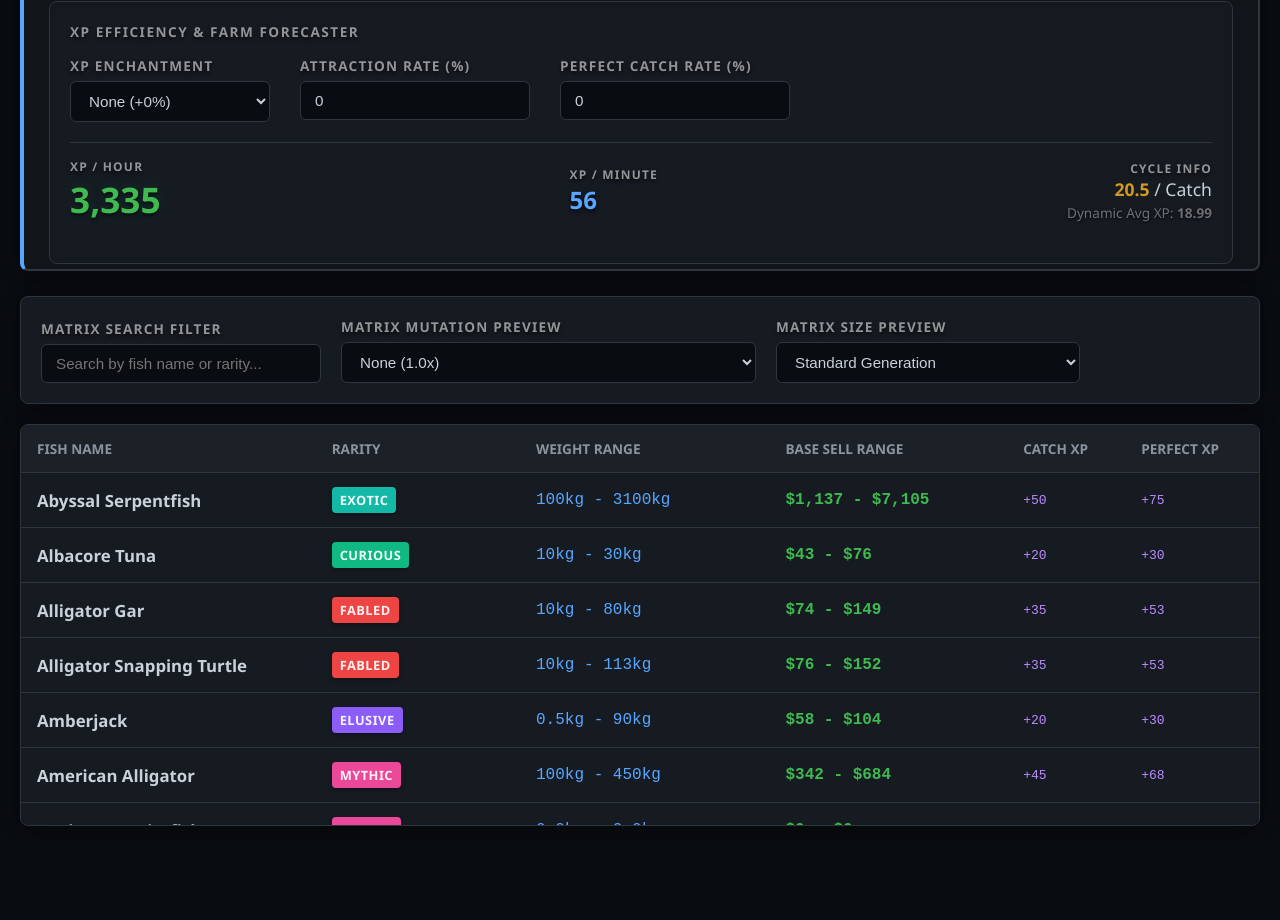
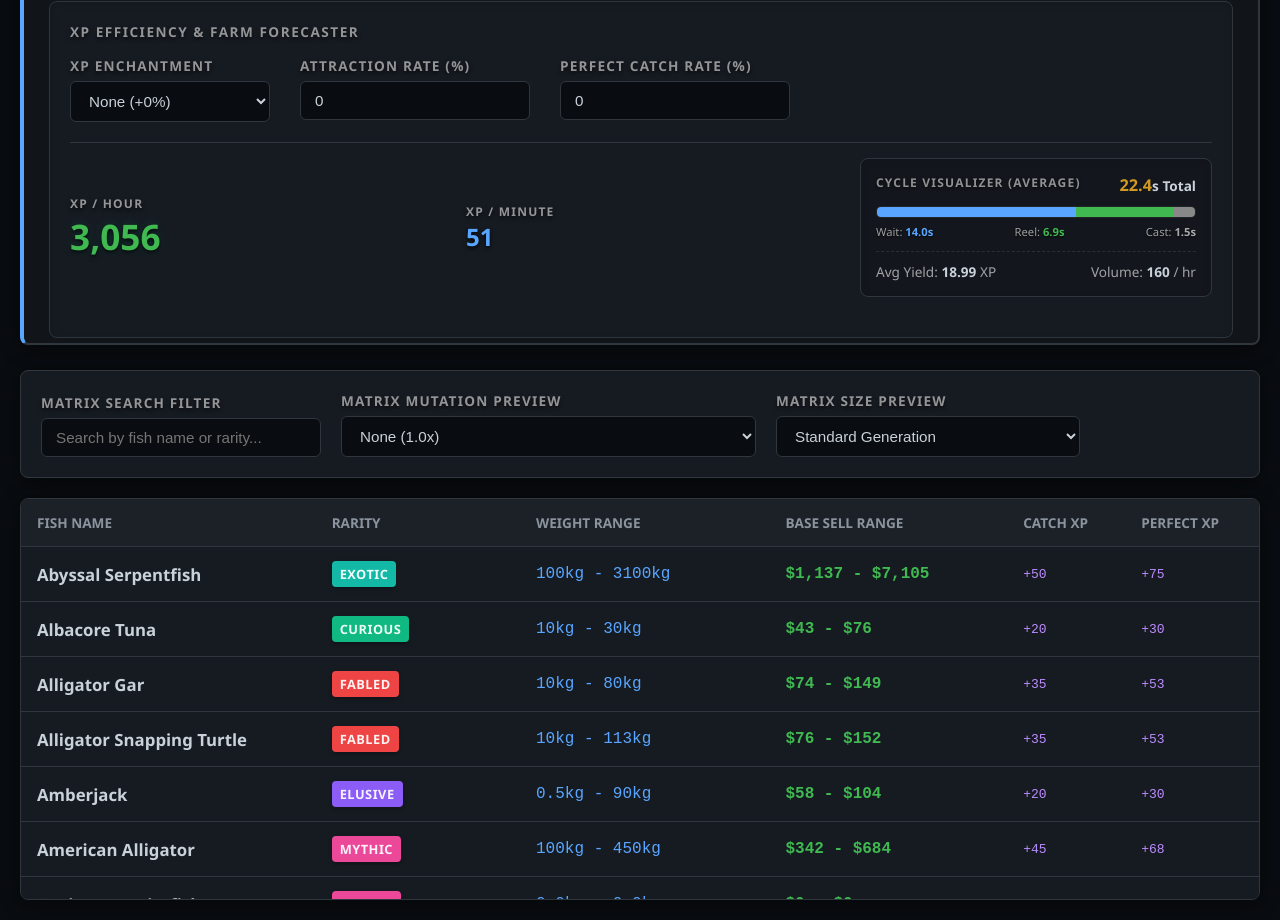
Before and after one commit to VixenCreations/Fish-Appraiser-Engine, a website: page index.html in a window 1280 px wide. Shown: the part 1038-1958 px from the top of the page. Before the commit the page ends 1884 px from the top, so only its background shows below. Drawn offline with Linux system fonts and the light colour scheme.

Commit message:
Updated Time Table, XP Calculator Graphics
Updated Ui for XP Calculator
Updated Time Table with exact times
Added Cycle Average Output
Added Cast Time Delay
Updated XP Calculator to show how much time is factoring

```diff
--- a/app.js
+++ b/app.js
@@ -432,18 +432,20 @@ function renderProbabilities(luckMult) {
 }
 
 // --- 6. XP EFFICIENCY FORECASTER ---
+
+// Updated to include Developer-Confirmed Mini-Game Times
 const rarityXpMap = {
-    "trash": { base: 10, perf: 10 },
-    "abundant": { base: 15, perf: 23 },
-    "common": { base: 15, perf: 23 },
-    "curious": { base: 20, perf: 30 },
-    "elusive": { base: 20, perf: 30 },
-    "relic": { base: 25, perf: 38 },
-    "fabled": { base: 35, perf: 53 },
-    "mythic": { base: 45, perf: 68 },
-    "exotic": { base: 50, perf: 75 },
-    "secret": { base: 60, perf: 90 },
-    "ultimate": { base: 70, perf: 105 }
+    "trash": { base: 10, perf: 10, reel: 5.5 },
+    "abundant": { base: 15, perf: 23, reel: 6.0 },
+    "common": { base: 15, perf: 23, reel: 6.5 },
+    "curious": { base: 20, perf: 30, reel: 7.0 },
+    "elusive": { base: 20, perf: 30, reel: 8.0 },
+    "relic": { base: 25, perf: 38, reel: 5.5 },
+    "fabled": { base: 35, perf: 53, reel: 9.0 },
+    "mythic": { base: 45, perf: 68, reel: 10.5 },
+    "exotic": { base: 50, perf: 75, reel: 12.0 },
+    "secret": { base: 60, perf: 90, reel: 9.0 },
+    "ultimate": { base: 70, perf: 105, reel: 8.0 }
 };
 
 function calculateXP() {
@@ -452,7 +454,7 @@ function calculateXP() {
     const attractionRate = Math.max(0, Math.min(100, parseFloat(document.getElementById('xpAttraction').value) || 0));
     const perfRate = Math.max(0, Math.min(100, parseFloat(document.getElementById('xpPerfect').value) || 0)) / 100;
 
-    // We grab the hidden luck multiplier calculated by the RNG module to scale the XP properly
+    // Grab the hidden luck multiplier
     const rawLuck = parseFloat(document.getElementById('luckRaw').value) || 0;
     const luckBuffs = parseFloat(document.getElementById('luckBuffs').value) || 1.0;
     const luckExt = parseFloat(document.getElementById('luckExternal').value) || 1.0;
@@ -460,11 +462,11 @@ function calculateXP() {
     luckMult = luckMult * luckBuffs * luckExt;
 
     // 2. Piecewise Linear Interpolation (Lerp) for Attraction Time
-    let attractionTime = 14.5; // Base estimate for 0%
+    let attractionTime = 14.0; // Mathematically proven base for 0%
     const attrCurve = [
-        { r: 0, t: 14.5 }, { r: 10, t: 13 }, { r: 20, t: 12 },
-        { r: 30, t: 11 }, { r: 40, t: 9 }, { r: 65, t: 5.5 },
-        { r: 70, t: 4 }, { r: 90, t: 2 }, { r: 100, t: 0 }
+        { r: 0, t: 14.0 }, { r: 10, t: 12.6 }, { r: 20, t: 11.2 },
+        { r: 30, t: 9.8 }, { r: 40, t: 8.4 }, { r: 65, t: 4.9 },
+        { r: 70, t: 4.2 }, { r: 80, t: 2.8 }, { r: 90, t: 1.4 }, { r: 100, t: 0.0 }
     ];
 
     for (let i = 0; i < attrCurve.length - 1; i++) {
@@ -475,38 +477,62 @@ function calculateXP() {
         }
     }
 
-    // Cycle Time = Attraction + 6s Bar Catch Speed
-    const cycleTime = attractionTime + 6.0;
-    const catchesPerHour = 3600 / cycleTime;
-    const catchesPerMin = 60 / cycleTime;
-
-    // 3. 4D Chess: Calculate Dynamic Average XP per Catch
+    // 3. 4D Chess: Calculate Dynamic Average XP & Dynamic Reel Time
     let totalWeight = 0;
     let expectedXP = 0;
+    let expectedReelTime = 0;
 
     rarityWeightPool.forEach(tier => {
         // Rebuild the live drop weight using the engine's exact scaling exponents
         const dynamicWeight = tier.baseWeight * Math.pow(luckMult, tier.scaleFactor);
         totalWeight += dynamicWeight;
 
-        // Calculate this specific tier's XP based on user's Perfect Rate
+        // Calculate XP mapping
         const baseXP = rarityXpMap[tier.id].base;
         const perfXP = rarityXpMap[tier.id].perf;
         const tierAvgXP = (baseXP * (1 - perfRate)) + (perfXP * perfRate);
 
-        // Add the weighted XP to the pool
+        // Fetch the specific reel time for this tier
+        const tierReelTime = rarityXpMap[tier.id].reel;
+
+        // Add the weighted values to the pool
         expectedXP += dynamicWeight * tierAvgXP;
+        expectedReelTime += dynamicWeight * tierReelTime;
     });
 
+    // Finalize the weighted averages
     const avgXpPerCatch = expectedXP / totalWeight;
+    const avgReelTime = expectedReelTime / totalWeight;
+
+    // Cycle Time now perfectly maps: Wait + Reel + Human/Animation Delay
+    const castDelay = 1.5;
+    const cycleTime = attractionTime + avgReelTime + castDelay;
+
+    const catchesPerHour = 3600 / cycleTime;
+    const catchesPerMin = 60 / cycleTime;
 
     // 4. Final Math & UI Update
     const xpMultiplier = 1.0 + (enchantBonus / 100);
     const finalXpPerMin = catchesPerMin * avgXpPerCatch * xpMultiplier;
     const finalXpHour = catchesPerHour * avgXpPerCatch * xpMultiplier;
 
+    // --- Update the 3-Stage Visual Timeline Bar ---
+    const waitPct = (attractionTime / cycleTime) * 100;
+    const reelPct = (avgReelTime / cycleTime) * 100;
+    const castPct = (castDelay / cycleTime) * 100;
+
+    document.getElementById('barWait').style.width = `${waitPct}%`;
+    document.getElementById('barReel').style.width = `${reelPct}%`;
+    document.getElementById('barCast').style.width = `${castPct}%`; // New delay bar
+
+    // --- Push Data to the DOM ---
     document.getElementById('outCycleTime').innerText = cycleTime.toFixed(1);
+    document.getElementById('outAttrTime').innerText = attractionTime.toFixed(1) + "s";
+    document.getElementById('outReelTime').innerText = avgReelTime.toFixed(1) + "s";
+    document.getElementById('outCastTime').innerText = castDelay.toFixed(1) + "s"; // Static lock
     document.getElementById('outAvgXp').innerText = avgXpPerCatch.toFixed(2);
+    document.getElementById('outCatchesHour').innerText = Math.floor(catchesPerHour).toLocaleString();
+
     document.getElementById('outXpMin').innerText = finalXpPerMin.toLocaleString(undefined, { maximumFractionDigits: 0 });
     document.getElementById('outXpHour').innerText = finalXpHour.toLocaleString(undefined, { maximumFractionDigits: 0 });
 }
--- a/index.html
+++ b/index.html
@@ -163,13 +163,31 @@
 												</div>
 												<div id="outXpMin" style="font-size: 1.5em; color: var(--accent); font-weight: bold; text-shadow: 0px 2px 4px rgba(0,0,0,0.8);">0</div>
 										</div>
-										<div style="text-align: right;">
-												<div style="color: rgba(255, 255, 255, 0.55); text-transform: uppercase; font-size: 0.75em; font-weight: bold; letter-spacing: 1.2px; text-shadow: 0px 2px 4px rgba(0, 0, 0, 0.8), 0px 0px 10px rgba(255, 255, 255, 0.08);">
-														Cycle Info
+										<div style="flex-grow: 1; max-width: 320px; padding: 15px; background: rgba(0,0,0,0.15); border-radius: 8px; border: 1px solid var(--border); box-shadow: inset 0 2px 8px rgba(0,0,0,0.1);">
+												<div style="display: flex; justify-content: space-between; margin-bottom: 10px;">
+														<div style="color: rgba(255, 255, 255, 0.55); text-transform: uppercase; font-size: 0.75em; font-weight: bold; letter-spacing: 1.2px; text-shadow: 0px 1px 3px rgba(0,0,0,0.8);">
+																Cycle Visualizer (Average)
+														</div>
+														<div style="font-size: 0.85em; font-weight: bold; color: var(--text-main);">
+																<span id="outCycleTime" style="color: var(--warning); font-size: 1.2em;">0.0</span>s Total
+														</div>
 												</div>
-												<div style="font-size: 1.1em; color: var(--text-main);"><strong id="outCycleTime" style="color: var(--warning);">0.0s</strong> / Catch</div>
-												<div style="font-size: 0.85em; color: rgba(255, 255, 255, 0.40); text-shadow: 0px 1px 3px rgba(0, 0, 0, 0.9); margin-top: 2px;">
-														Dynamic Avg XP: <strong id="outAvgXp">0.0</strong>
+
+												<div style="display: flex; height: 10px; border-radius: 5px; overflow: hidden; background: var(--bg-base); border: 1px solid rgba(255,255,255,0.1);">
+														<div id="barWait" style="width: 33%; background: var(--accent); transition: width 0.4s cubic-bezier(0.4, 0, 0.2, 1);"></div>
+														<div id="barReel" style="width: 33%; background: var(--success); transition: width 0.4s cubic-bezier(0.4, 0, 0.2, 1);"></div>
+														<div id="barCast" style="width: 34%; background: #888888; transition: width 0.4s cubic-bezier(0.4, 0, 0.2, 1);"></div>
+												</div>
+
+												<div style="display: flex; justify-content: space-between; margin-top: 6px; font-size: 0.70em; color: rgba(255,255,255,0.6); text-shadow: 0px 1px 2px rgba(0,0,0,0.9);">
+														<div>Wait: <strong id="outAttrTime" style="color: var(--accent);">0.0s</strong></div>
+														<div>Reel: <strong id="outReelTime" style="color: var(--success);">6.0s</strong></div>
+														<div>Cast: <strong id="outCastTime" style="color: #aaaaaa;">1.5s</strong></div>
+												</div>
+
+												<div style="margin-top: 12px; padding-top: 10px; border-top: 1px dashed rgba(255,255,255,0.1); display: flex; justify-content: space-between; font-size: 0.85em;">
+														<div style="color: rgba(255,255,255,0.6);">Avg Yield: <strong id="outAvgXp" style="color: var(--text-main);">0.0</strong> XP</div>
+														<div style="color: rgba(255,255,255,0.6);">Volume: <strong id="outCatchesHour" style="color: var(--text-main);">0</strong> / hr</div>
 												</div>
 										</div>
 								</div>
```
